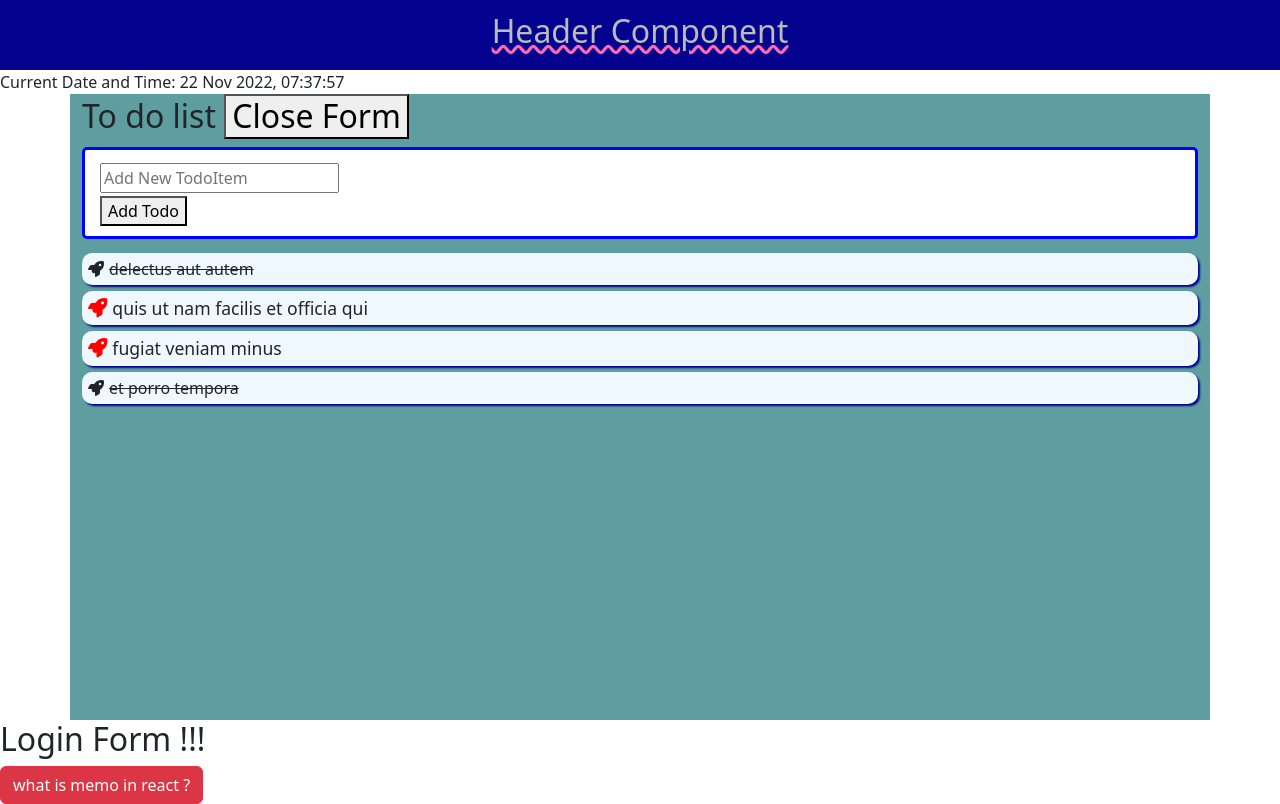
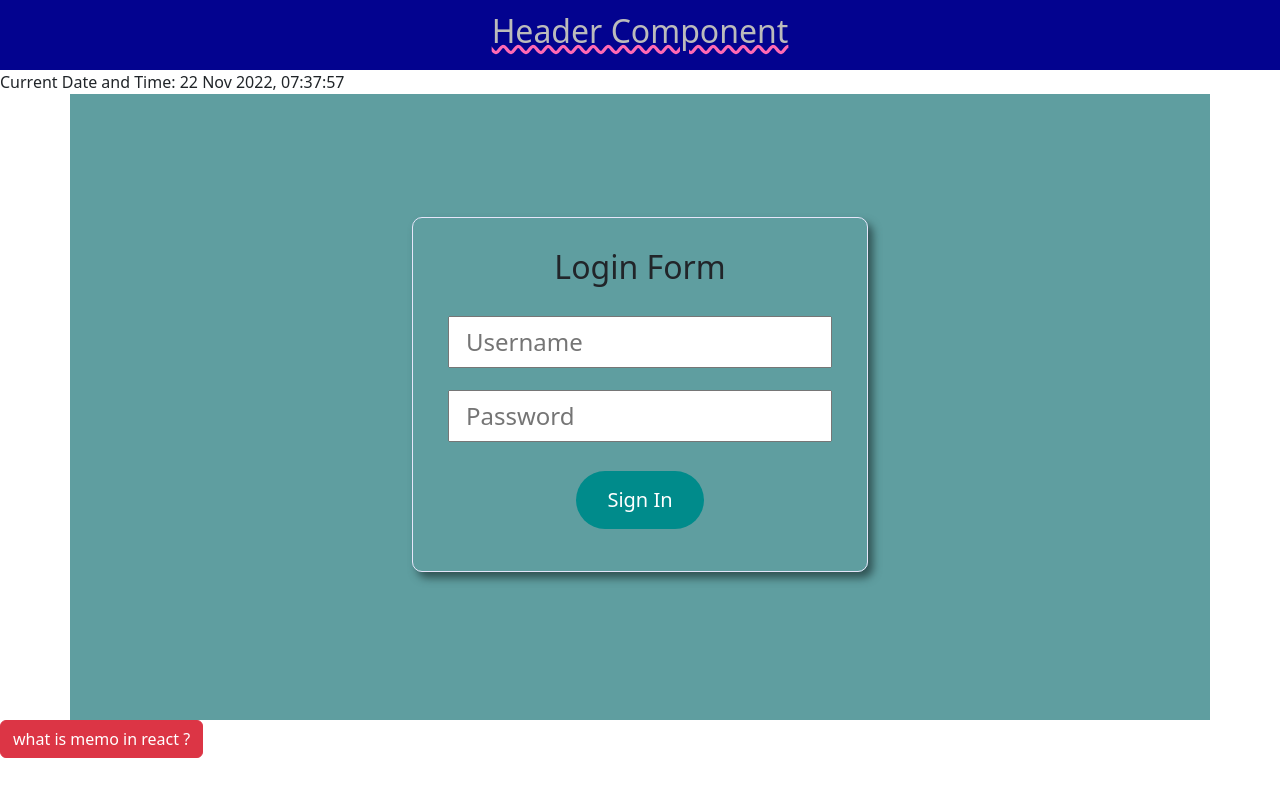
Before and after one commit to Alok3333/Message_chat-project, a React (Create React App) app: page / in a window 1280 px wide. Built offline with nearby package versions, Linux system fonts and the light colour scheme.

Commit message:
Create a login form & Handle value on this form

```diff
--- a/src/App.js
+++ b/src/App.js
@@ -2,30 +2,29 @@ import './App.css';
 import 'bootstrap/dist/css/bootstrap.min.css';
 import Header from './Components/Header/Hedaer.jsx';
 import TopNotification from './Components/Notifications/Top_Notification';
+// import UseReducer from './Components/useReducer/useReduce';
 // import LinksExample from './Components/link';
 // import  CardGroup  from '../src/Components/Cards/card';
 import Login from '../src/pages/login/Login';
 // import UserList from './pages/userList/UserList';
-import Todolist from './pages/TodoList/Todolist';
+// import Todolist from './pages/TodoList/Todolist';
 
 function App() {
   return (
     <>
       <div className="main">
-        <Header/>
-        <TopNotification/>
+        <Header />
+        <TopNotification />
         <div className="container">
+          <Login />
           {/* <UserList/> */}
-          <Todolist/>
+          {/* <Todolist/> */}
+          {/* <UseReducer/> */}
         </div>
-
-
       </div>
-        {/* <LinksExample/> */}
-        {/* <CardGroup/> */}
-        <Login/>
-        <button className='btn btn-danger'>what is memo in react ?</button>
-
+      {/* <LinksExample/> */}
+      {/* <CardGroup/> */}
+      <button className="btn btn-danger">what is memo in react ?</button>
     </>
   );
 }
--- /dev/null
+++ b/src/Components/useReducer/useReduce.jsx
@@ -0,0 +1,30 @@
+import { useReducer } from 'react';
+import './useReducer.css';
+
+const initialState = 0;
+const reducer = (state, action) => {
+    console.log(state, action);
+    if(action.type === "INCREMENT") {
+        return state + 1;
+    }
+    if(action.type === "DECREMENT") {
+        return state - 1;
+    }
+    return state;
+};
+
+const UseReducer = () => {
+  const [state, dispatch] = useReducer(reducer, initialState);
+
+  return (
+    <>
+      <p>{state}</p>
+      <div className="btn">
+        <button onClick={() => dispatch({type: 'INCREMENT'})}>+</button>
+        <button onClick={() => dispatch({type: 'DECREMENT'})}>-</button>
+      </div>
+    </>
+  );
+};
+
+export default UseReducer;
--- a/src/pages/login/Login.jsx
+++ b/src/pages/login/Login.jsx
@@ -1,9 +1,50 @@
+import { useState } from 'react';
+import './login.css';
+
 const Login = () => {
-    return (
-        <div>
-            <h2> Login Form !!! </h2>
+    const [username, setUsername] = useState("");
+    const [password, setPassword] = useState("");
+
+    const userNameHandler = (event) => {
+        // console.log(event.target.value);
+        setUsername(event.target.value)
+    }
+
+    const passwordNameHandler = (event) => {
+        // console.log(event.target.value);
+        setPassword(event.target.value)
+    }
+
+  return (
+    <div className="form-box">
+      <form>
+        <h2>Login Form</h2>
+        <div className="form-group">
+          <input
+            type="text"
+            name="username"
+            value={username}
+            onChange={userNameHandler}
+            placeholder="Username"
+            autoComplete="false"
+          />
         </div>
-    )
+        <div className="form-group">
+          <input
+            type="password"
+            name="password"
+            value={password}
+            onChange={passwordNameHandler}
+            placeholder="Password"
+            autoComplete="false"
+          />
+        </div>
+        <div className="submitBtn">
+          <button type="submit">Sign In</button>
+        </div>
+      </form>
+    </div>
+  );
 };
 
 export default Login;
--- /dev/null
+++ b/src/pages/login/login.css
@@ -0,0 +1,57 @@
+.form-box {
+    display: flex;
+    align-items: center;
+    justify-content: center;
+    height: 600px;
+}
+
+.form-box form {
+    padding: 30px;
+    border: 1px solid lavender;
+    border-radius: 10px;
+    box-shadow: 5px 6px 8px #305354;
+}
+
+.form-group {
+    padding: 5px;
+    margin-bottom: 12px;
+    font-size: 24px;
+}
+
+.form-group input{
+    padding: 6px 16px;
+}
+
+.submitBtn {
+    font-size: 16px;
+    padding: 12px;
+    align-items: center;
+    display: flex;
+    justify-content: center;
+}
+
+.submitBtn button {
+    padding: 14px;
+    width: 128px;
+    font-size: 20px;
+    border: none;
+    background-color: darkcyan;
+    color: white;
+    border-radius: 34px;
+}
+
+.submitBtn button:hover {
+    padding: 14px;
+    width: 128px;
+    font-size: 20px;
+    border: none;
+    background-color: darkcyan;
+    color: black;
+    border-radius: 34px;
+}
+
+form h2 {
+    text-align: center;
+    margin-bottom: 24px;
+    font-weight: lighter;
+}
```
Also changed, not shown: src/Components/useReducer/useReducer.css (added, +7 -0 lines).
